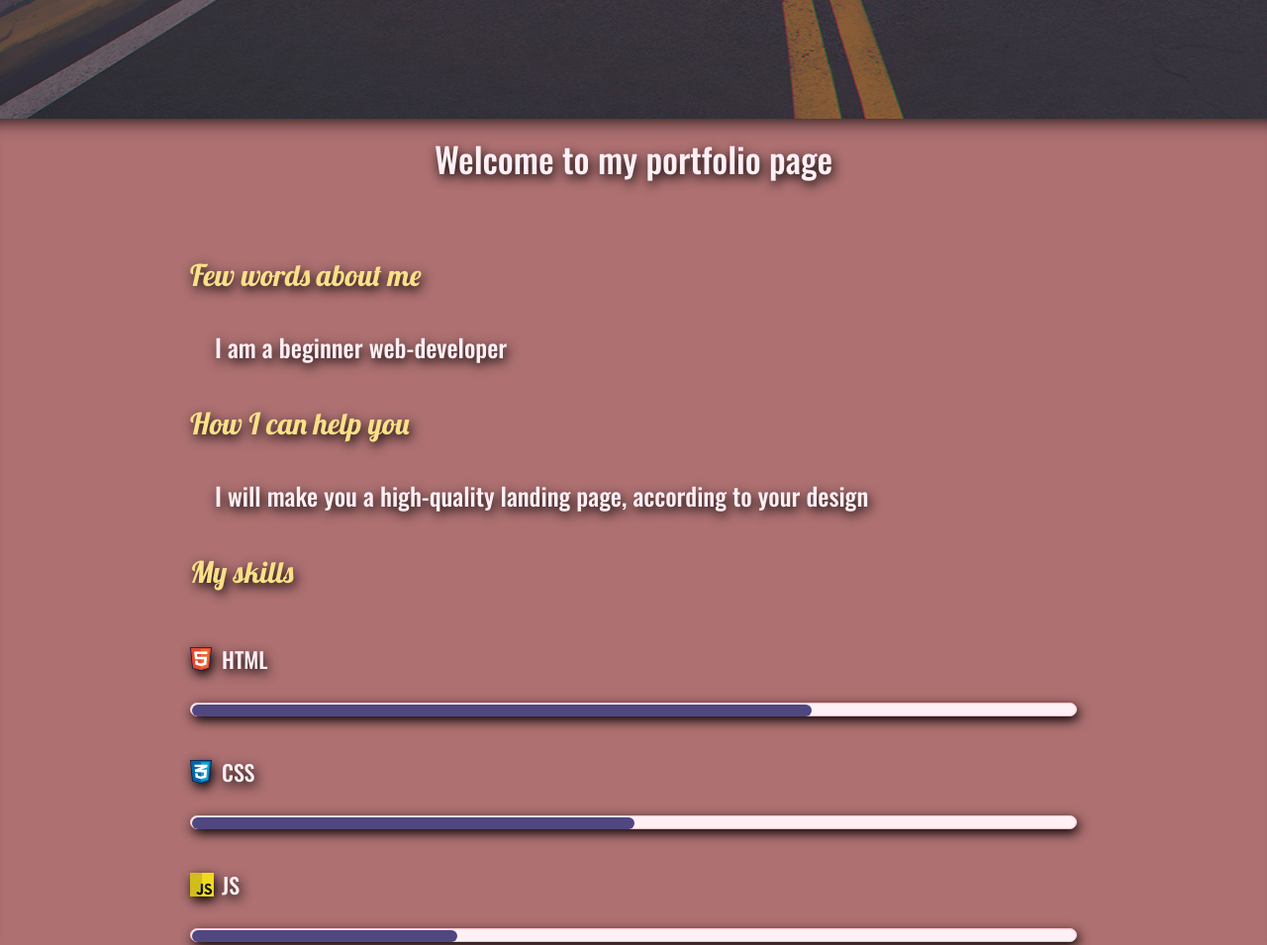
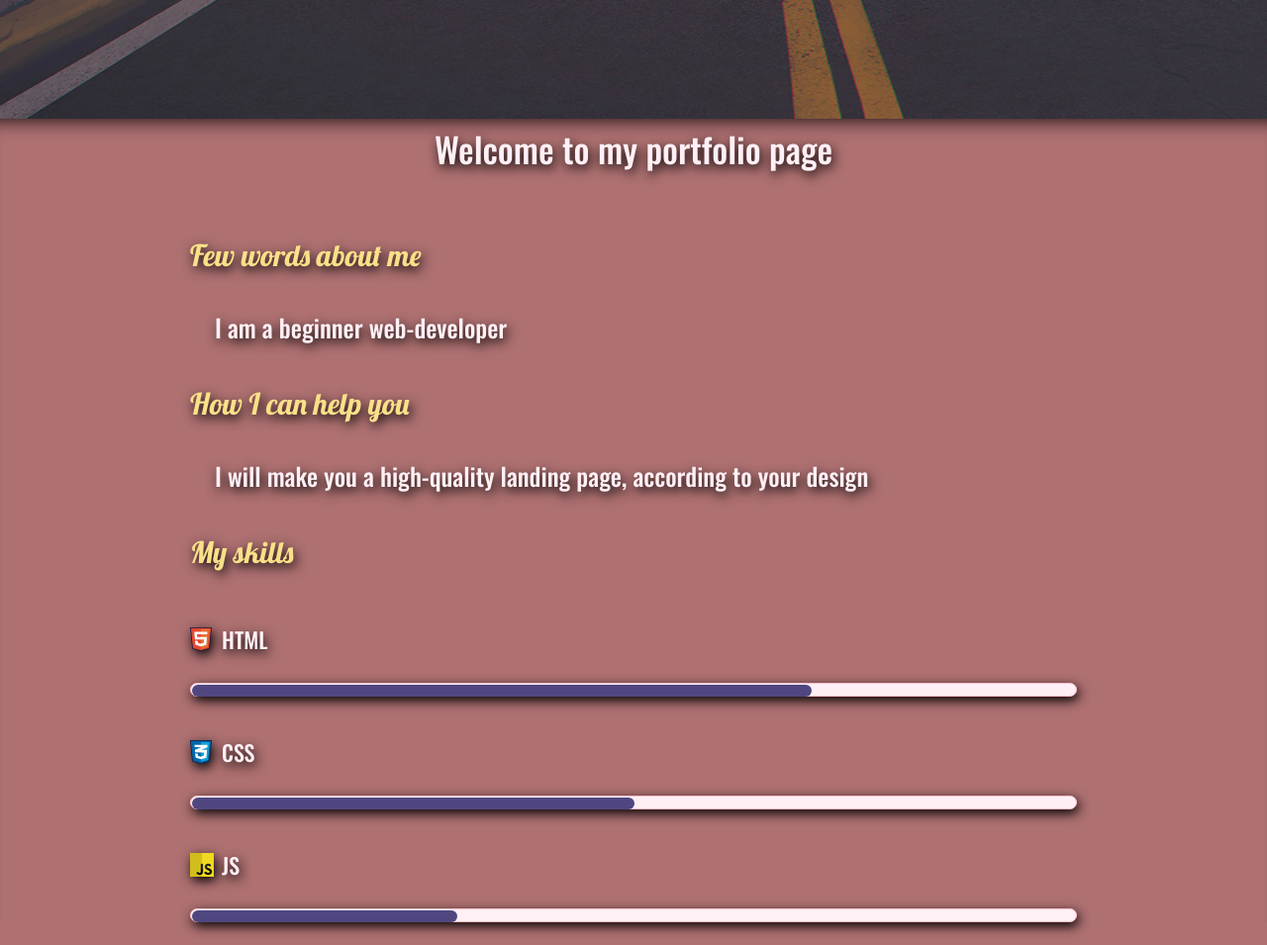
Before and after one commit to sergeykastyrin/my_portfolio, a plain HTML site: page index.html in a window 1280 px wide. Shown: the part 960-1915 px from the top of the page at 99% size. Drawn offline with nearby package versions, Linux system fonts and the light colour scheme; a web font is replaced by a local one.

Commit message:
Update style.css

```diff
--- a/style.css
+++ b/style.css
@@ -252,7 +252,7 @@ html {
 .subheading {
   margin: 0 0 56px;
   font-size: 50px;
-  line-height: 80px;
+  line-height: 60px;
   font-weight: 400;
   text-align: center;
   filter: drop-shadow(2px 4px 6px black);
```
